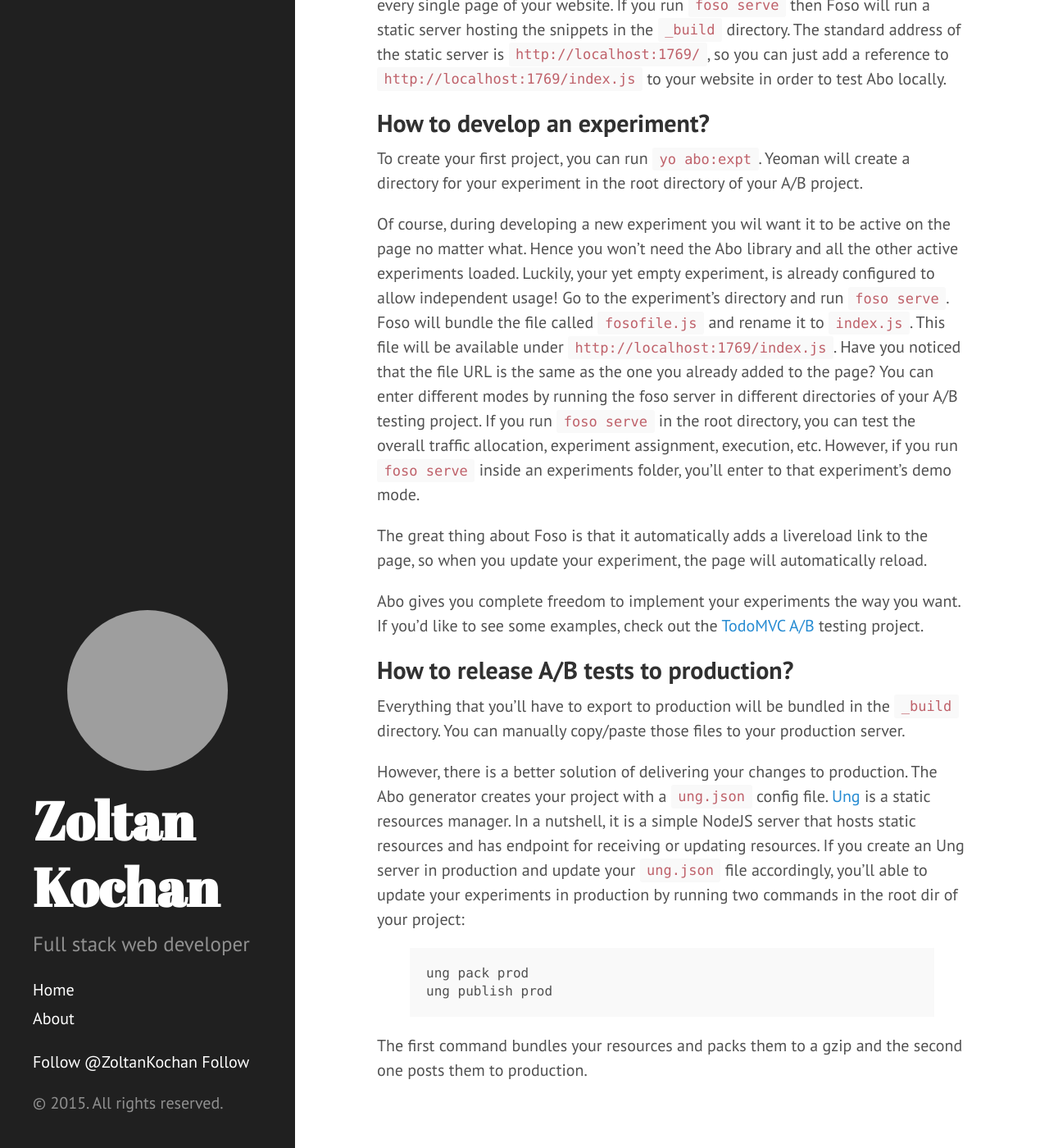
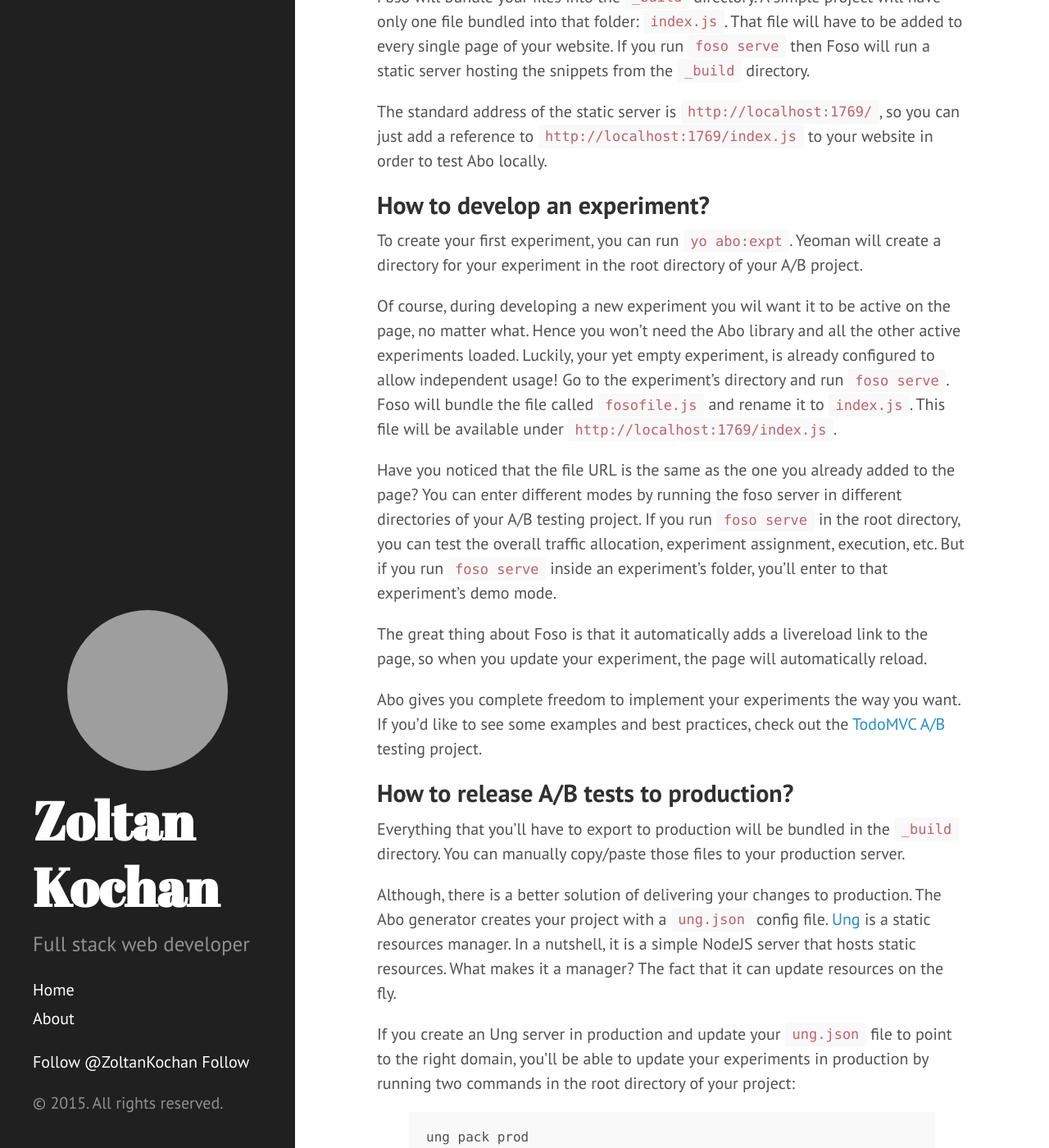
Before and after one commit to zkochan/zkochan.github.io, a Jekyll site: the page built from _posts/2015-06-24-vanilla-ab-testing-with-abo.md, in a window 1280 px wide and 1400 px high, scrolled down 3687 px. Shown: the whole window at 82% size. Built offline with Jekyll 4.4.1, drawn with Linux system fonts in a browser that asks for light colours; comment, search, counter and statistics services are not loaded; some of the changed text lies outside the part shown; grey boxes are pictures that could not be loaded.

Commit message:
Abo article update

```diff
--- a/_posts/2015-06-24-vanilla-ab-testing-with-abo.md
+++ b/_posts/2015-06-24-vanilla-ab-testing-with-abo.md
@@ -21,8 +21,10 @@
 
 I will not write about the 3rd item in this article. I'll just say that it is really easy to track different events and goals with [Google Analytics][] and [segments][] can be used for comparing the performance of different variations.
 
+The first 2 problems are easily solvable with JavaScript on the front-end.
 
-## Abo
+
+## Abo. The solution
 
 Abo (або) means 'or' in Ukrainian. [Abo][] is a micro front-end testing library.
 
@@ -83,7 +85,7 @@
 npm install -g yo
 {% endhighlight %}
 
-Yeoman is an amazing tool that helps kikstart new projects! If you haven't used it so far, check out their [generators][]. You'll probably find a lot of usefull ones for your needs.
+Yeoman is an amazing tool that helps kikstart new projects! If you haven't used it so far, check out the list of their [generators][]. You'll probably find a lot of usefull ones for your needs.
 
 Now that you have Yeoman installed, you can install Yeoman generator for Abo:
 
@@ -110,25 +112,31 @@
 
 Once you have the standard Abo project generated, you can bundle the Abo scripts by running `foso build -m` or self-host them by running `foso serve`. [Foso][] is a static server that bundles resources using some simple conventions. If you don't have it already, you can install it by running `npm install -g foso`.
 
-Foso will bundle your files into the `_build` directory. A simple project will have only one file bundled into that folder: `index.js`. That file will have to be added to every single page of your website. If you run `foso serve` then Foso will run a static server hosting the snippets in the `_build` directory. The standard address of the static server is `http://localhost:1769/`, so you can just add a reference to `http://localhost:1769/index.js` to your website in order to test Abo locally.
+Foso will bundle your files into the `_build` directory. A simple project will have only one file bundled into that folder: `index.js`. That file will have to be added to every single page of your website. If you run `foso serve` then Foso will run a static server hosting the snippets from the `_build` directory.
+
+The standard address of the static server is `http://localhost:1769/`, so you can just add a reference to `http://localhost:1769/index.js` to your website in order to test Abo locally.
 
 
 ## How to develop an experiment?
 
-To create your first project, you can run `yo abo:expt`. Yeoman will create a directory for your experiment in the root directory of your A/B project.
+To create your first experiment, you can run `yo abo:expt`. Yeoman will create a directory for your experiment in the root directory of your A/B project.
 
-Of course, during developing a new experiment you wil want it to be active on the page no matter what. Hence you won't need the Abo library and all the other active experiments loaded. Luckily, your yet empty experiment, is already configured to allow independent usage! Go to the experiment's directory and run `foso serve`. Foso will bundle the file called `fosofile.js` and rename it to `index.js`. This file will be available under `http://localhost:1769/index.js`. Have you noticed that the file URL is the same as the one you already added to the page? You can enter different modes by running the foso server in different directories of your A/B testing project. If you run `foso serve` in the root directory, you can test the overall traffic allocation, experiment assignment, execution, etc. However, if you run `foso serve` inside an experiments folder, you'll enter to that experiment's demo mode.
+Of course, during developing a new experiment you wil want it to be active on the page, no matter what. Hence you won't need the Abo library and all the other active experiments loaded. Luckily, your yet empty experiment, is already configured to allow independent usage! Go to the experiment's directory and run `foso serve`. Foso will bundle the file called `fosofile.js` and rename it to `index.js`. This file will be available under `http://localhost:1769/index.js`.
+
+Have you noticed that the file URL is the same as the one you already added to the page? You can enter different modes by running the foso server in different directories of your A/B testing project. If you run `foso serve` in the root directory, you can test the overall traffic allocation, experiment assignment, execution, etc. But if you run `foso serve` inside an experiment's folder, you'll enter to that experiment's demo mode.
 
 The great thing about Foso is that it automatically adds a livereload link to the page, so when you update your experiment, the page will automatically reload.
 
-Abo gives you complete freedom to implement your experiments the way you want. If you'd like to see some examples, check out the [TodoMVC A/B][todo-ab] testing project.
+Abo gives you complete freedom to implement your experiments the way you want. If you'd like to see some examples and best practices, check out the [TodoMVC A/B][todo-ab] testing project.
 
 
 ## How to release A/B tests to production?
 
 Everything that you'll have to export to production will be bundled in the `_build` directory. You can manually copy/paste those files to your production server.
 
-However, there is a better solution of delivering your changes to production. The Abo generator creates your project with a `ung.json` config file. [Ung][] is a static resources manager. In a nutshell, it is a simple NodeJS server that hosts static resources and has endpoint for receiving or updating resources. If you create an Ung server in production and update your `ung.json` file accordingly, you'll able to update your experiments in production by running two commands in the root dir of your project:
+Although, there is a better solution of delivering your changes to production. The Abo generator creates your project with a `ung.json` config file. [Ung][] is a static resources manager. In a nutshell, it is a simple NodeJS server that hosts static resources. What makes it a manager? The fact that it can update resources on the fly.
+
+If you create an Ung server in production and update your `ung.json` file to point to the right domain, you'll be able to update your experiments in production by running two commands in the root directory of your project:
 
 {% highlight bash %}
 ung pack prod
@@ -136,6 +144,18 @@
 {% endhighlight %}
 
 The first command bundles your resources and packs them to a gzip and the second one posts them to production.
+
+## Summary
+
+Of course, it is harder to maintain your own A/B testing solution, when there are great tools already in the web. But it gives you many advantages:
+
+* The ability to CR experiments
+* Reusable code
+* The comfort of using a code editor during developing experiments
+* Livereload
+* History of changes (if your project will be in a Git repository)
+* Flexibility
+* Little learning curve
 
 
 [opt]: https://www.optimizely.com/
```
